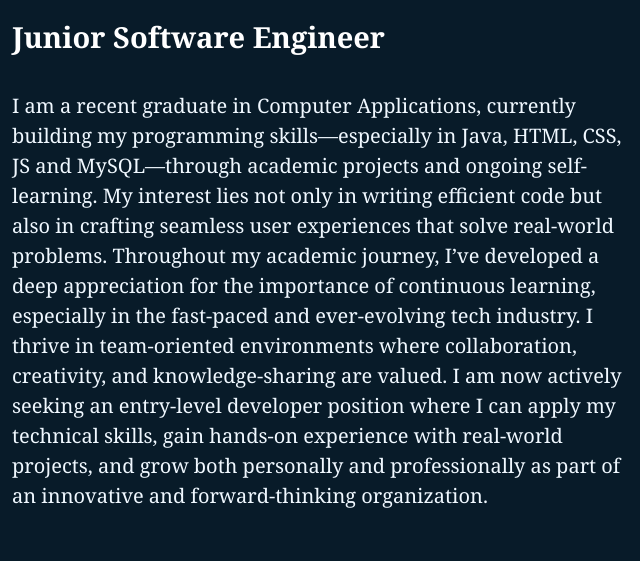
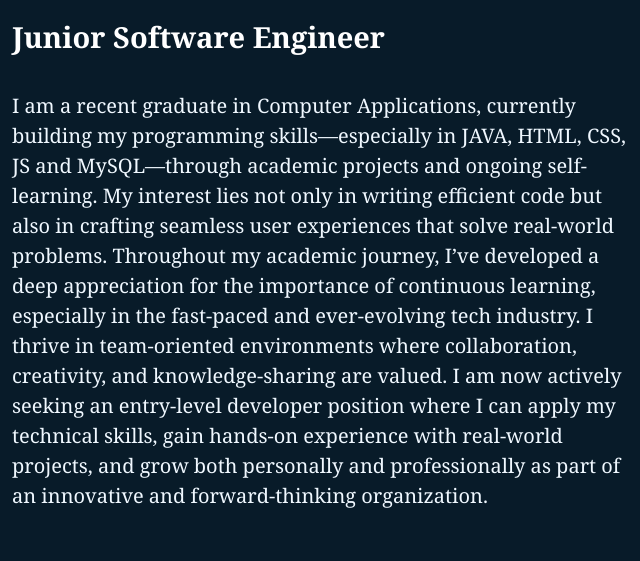
Before and after one commit to Vishnu-Sparkz20/portfolio, a plain HTML site: page index.html in a window 1280 px wide. Shown: the part 905-1466 px from the top of the page, 640-1280 px from the left. Drawn offline with nearby package versions, Linux system fonts and the light colour scheme.

Commit message:
Update index.html

```diff
--- a/index.html
+++ b/index.html
@@ -55,7 +55,7 @@ vishnu-sparkz-73b054356"><i class='bx bxl-linkedin'></i></a>
             <h2>About<span>Me</span></h2>
             <h4>Junior Software Engineer</h4>
             <p>I am a recent graduate in Computer Applications, currently building my programming skills—especially in
-                Java, HTML, CSS, JS and MySQL—through academic projects and ongoing self-learning.
+                JAVA, HTML, CSS, JS and MySQL—through academic projects and ongoing self-learning.
                 My interest lies not only in writing efficient code but also in crafting seamless user experiences that
                 solve real-world problems. Throughout my academic journey, I’ve developed a deep appreciation for the
                 importance of continuous learning, especially in the fast-paced and ever-evolving tech industry. I
```
